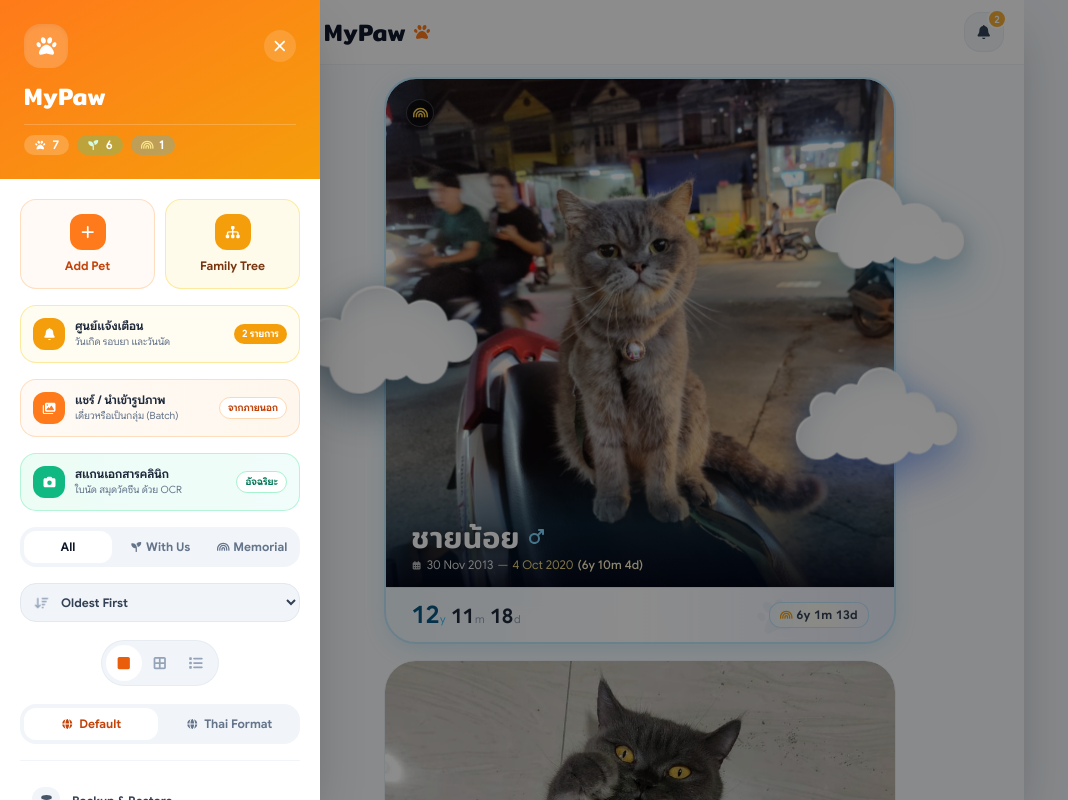
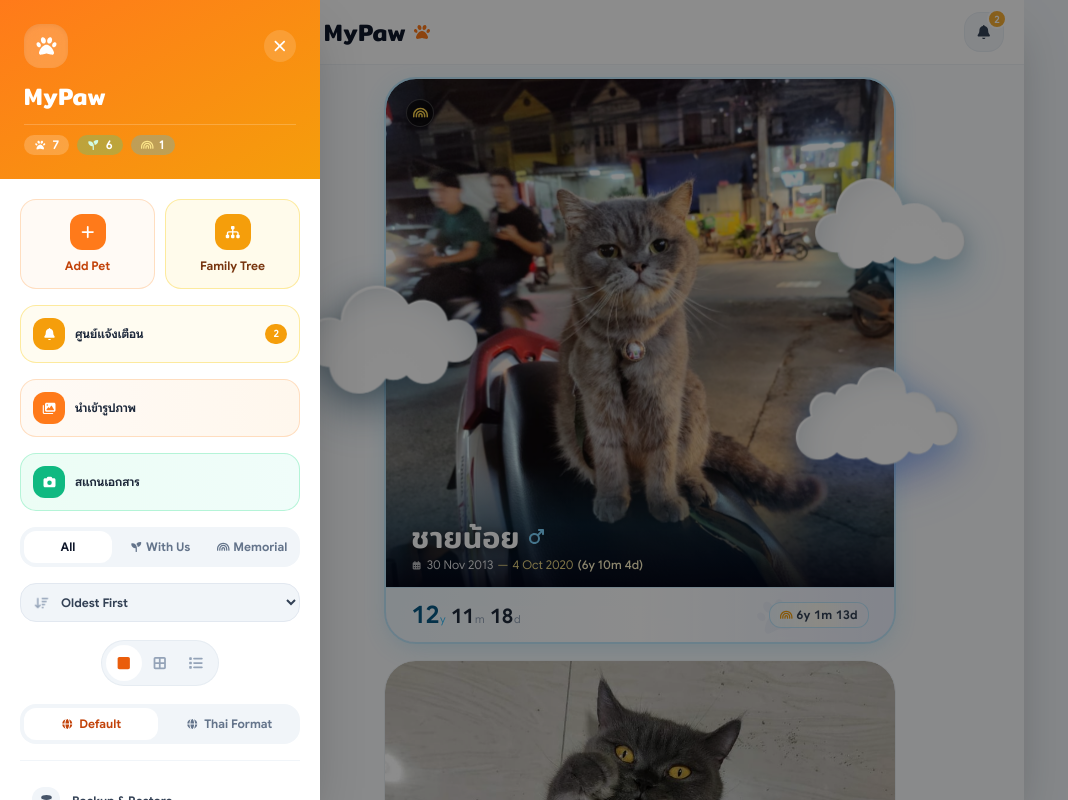
Before and after one commit to hokpeephokpeep/MyPaw, a React (Vite) app: page / in a window 1280 px wide. Both pictures are taken after a click on the button 294 px from the left and 32 px from the top of the page. Shown: the whole page, without its empty margins (0-1068 px from the left). Built offline with nearby package versions, Linux system fonts and the light colour scheme; a web font is replaced by a local one.

Commit message:
style(drawer): clean up action buttons, remove wordy subtitles and noisy badges per design guidelines

```diff
--- a/src/components/HamburgerDrawer.jsx
+++ b/src/components/HamburgerDrawer.jsx
@@ -182,24 +182,17 @@ export default function HamburgerDrawer({
             <button
               type="button"
               onClick={() => requestClose(onOpenNotifications)}
-              className="w-full flex items-center justify-between p-3 rounded-2xl bg-amber-50/70 hover:bg-amber-100/70 text-slate-800 font-bold text-xs transition-colors transition-transform duration-150 [transition-timing-function:var(--ease-out)] border border-amber-200/80 active:scale-[0.98] focus-visible:ring-2 focus-visible:ring-amber-500 outline-none shadow-2xs"
+              className="w-full flex items-center justify-between p-3 rounded-2xl bg-amber-50/70 hover:bg-amber-100/70 text-slate-800 font-bold text-xs transition-colors transition-transform duration-150 ease-out border border-amber-200/80 active:scale-[0.98] focus-visible:ring-2 focus-visible:ring-amber-500 outline-none shadow-2xs"
             >
               <div className="flex items-center gap-2.5">
                 <div className="w-8 h-8 rounded-xl bg-amber-500 text-white flex items-center justify-center shadow-xs">
                   <FontAwesomeIcon icon={faBell} className="text-xs" />
                 </div>
-                <div className="text-left">
-                  <div>ศูนย์แจ้งเตือน</div>
-                  <div className="text-[10px] text-slate-500 font-normal">วันเกิด รอบยา และวันนัด</div>
-                </div>
+                <span className="font-bold text-xs text-slate-800">ศูนย์แจ้งเตือน</span>
               </div>
-              {unreadNotificationsCount > 0 ? (
+              {unreadNotificationsCount > 0 && (
                 <span className="text-[10px] bg-amber-500 px-2 py-0.5 rounded-full text-white font-semibold shadow-2xs">
-                  {unreadNotificationsCount} รายการ
-                </span>
-              ) : (
-                <span className="text-[10px] bg-white px-2 py-0.5 rounded-full border border-amber-200 text-amber-700 font-semibold shadow-2xs">
-                  เรียบร้อย
+                  {unreadNotificationsCount}
                 </span>
               )}
             </button>
@@ -208,40 +201,28 @@ export default function HamburgerDrawer({
             <button
               type="button"
               onClick={() => requestClose(onOpenSharedImport)}
-              className="w-full flex items-center justify-between p-3 rounded-2xl bg-gradient-to-r from-paw-50 to-orange-50 hover:from-paw-100/70 hover:to-orange-100/70 text-slate-800 font-bold text-xs transition-colors transition-transform duration-150 [transition-timing-function:var(--ease-out)] border border-paw-200/80 active:scale-[0.98] focus-visible:ring-2 focus-visible:ring-paw-500 outline-none shadow-2xs"
+              className="w-full flex items-center justify-between p-3 rounded-2xl bg-gradient-to-r from-paw-50 to-orange-50 hover:from-paw-100/70 hover:to-orange-100/70 text-slate-800 font-bold text-xs transition-colors transition-transform duration-150 ease-out border border-paw-200/80 active:scale-[0.98] focus-visible:ring-2 focus-visible:ring-paw-500 outline-none shadow-2xs"
             >
               <div className="flex items-center gap-2.5">
                 <div className="w-8 h-8 rounded-xl bg-paw-500 text-white flex items-center justify-center shadow-xs">
                   <FontAwesomeIcon icon={faImages} className="text-xs" />
                 </div>
-                <div className="text-left">
-                  <div>แชร์ / นำเข้ารูปภาพ</div>
-                  <div className="text-[10px] text-slate-500 font-normal">เดี่ยวหรือเป็นกลุ่ม (Batch)</div>
-                </div>
+                <span className="font-bold text-xs text-slate-800">นำเข้ารูปภาพ</span>
               </div>
-              <span className="text-[10px] bg-white px-2 py-0.5 rounded-full border border-paw-200 text-paw-700 font-semibold shadow-2xs">
-                จากภายนอก
-              </span>
             </button>
 
             {/* Quick Action: Document Scanner (OCR) */}
             <button
               type="button"
               onClick={() => requestClose(onOpenScanner)}
-              className="w-full flex items-center justify-between p-3 rounded-2xl bg-gradient-to-r from-emerald-50 to-teal-50 hover:from-emerald-100/70 hover:to-teal-100/70 text-slate-800 font-bold text-xs transition-colors transition-transform duration-150 [transition-timing-function:var(--ease-out)] border border-emerald-200/80 active:scale-[0.98] focus-visible:ring-2 focus-visible:ring-emerald-500 outline-none shadow-2xs"
+              className="w-full flex items-center justify-between p-3 rounded-2xl bg-gradient-to-r from-emerald-50 to-teal-50 hover:from-emerald-100/70 hover:to-teal-100/70 text-slate-800 font-bold text-xs transition-colors transition-transform duration-150 ease-out border border-emerald-200/80 active:scale-[0.98] focus-visible:ring-2 focus-visible:ring-emerald-500 outline-none shadow-2xs"
             >
               <div className="flex items-center gap-2.5">
                 <div className="w-8 h-8 rounded-xl bg-emerald-500 text-white flex items-center justify-center shadow-xs">
                   <FontAwesomeIcon icon={faCamera} className="text-xs" />
                 </div>
-                <div className="text-left">
-                  <div>สแกนเอกสารคลินิก</div>
-                  <div className="text-[10px] text-slate-500 font-normal">ใบนัด สมุดวัคซีน ด้วย OCR</div>
-                </div>
+                <span className="font-bold text-xs text-slate-800">สแกนเอกสาร</span>
               </div>
-              <span className="text-[10px] bg-white px-2 py-0.5 rounded-full border border-emerald-200 text-emerald-700 font-semibold shadow-2xs">
-                อัจฉริยะ
-              </span>
             </button>
 
             {/* 2. Filter Options */}
```
